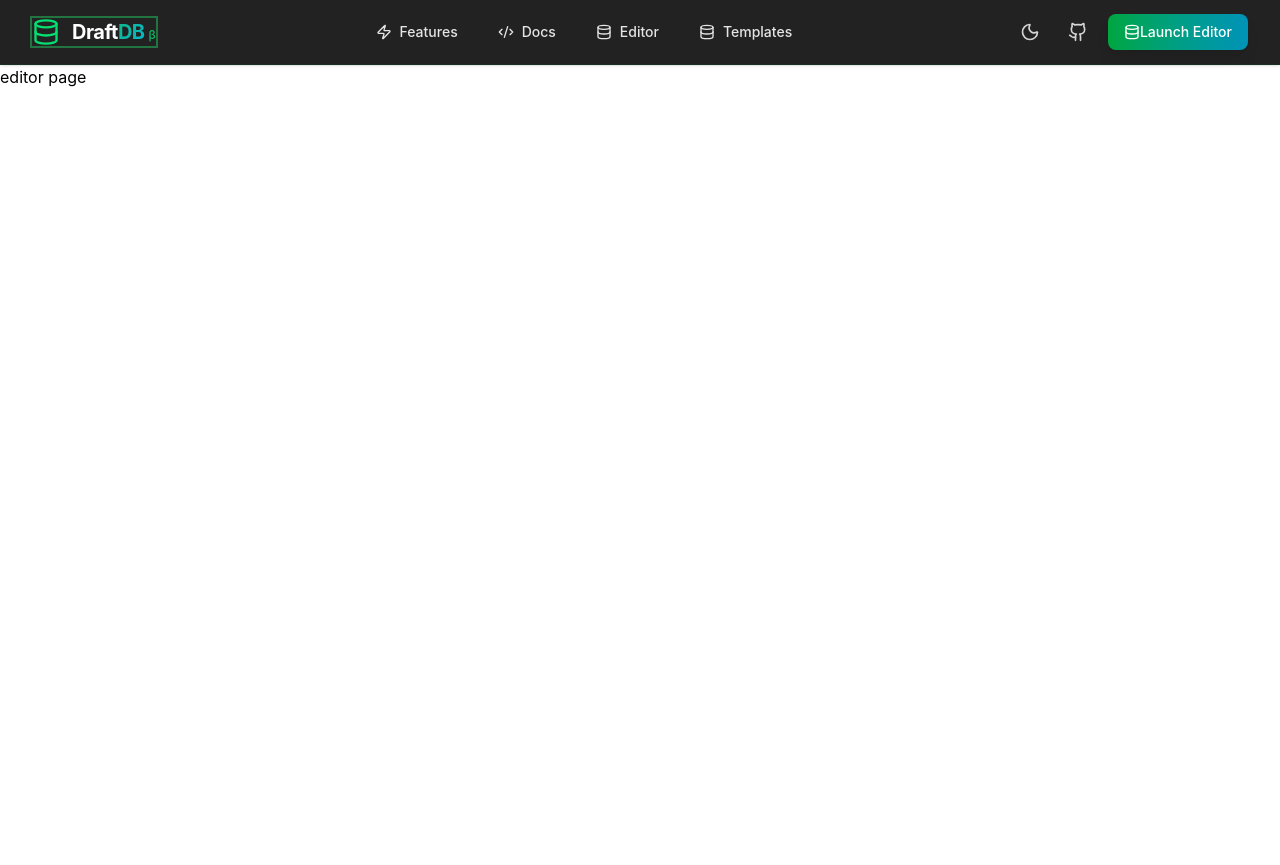
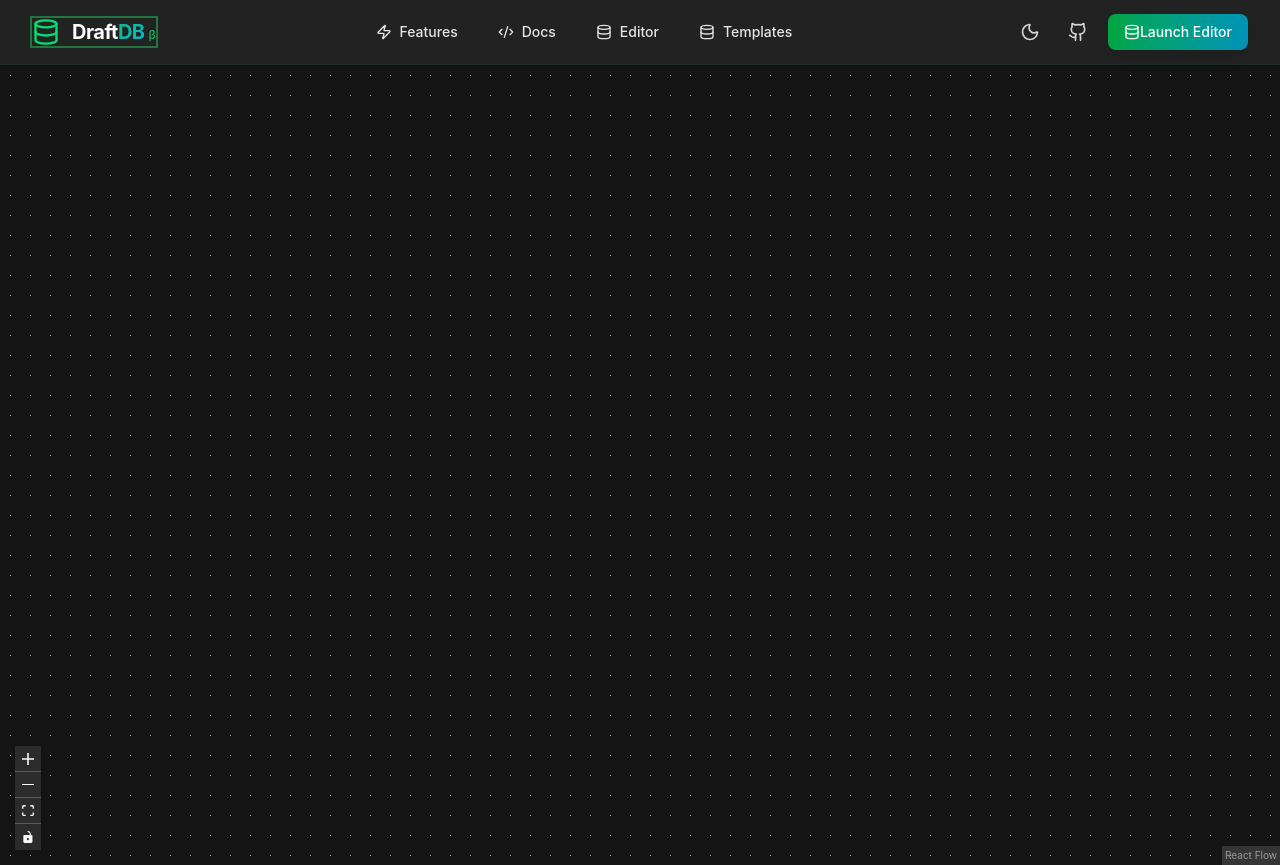
Before and after one commit to nguyentansinh123/DraftDB, a React app in the folder frontend/: page /editor in a window 1280 px wide. Before the commit the page ends 800 px from the top, so only its background shows below. Built offline with nearby package versions, Linux system fonts and the light colour scheme; the HTML template or start-up script is replaced by a standard one.

Commit message:
Resolved Issue #2

```diff
--- a/frontend/package.json
+++ b/frontend/package.json
@@ -13,6 +13,7 @@
   },
   "dependencies": {
     "@tailwindcss/vite": "^4.2.1",
+    "@xyflow/react": "^12.10.1",
     "clsx": "^2.1.1",
     "lucide-react": "^0.576.0",
     "react": "^19.2.0",
--- /dev/null
+++ b/frontend/src/components/Canvas.tsx
@@ -0,0 +1,26 @@
+import {
+  ReactFlow,
+  Background,
+  Controls,
+  BackgroundVariant,
+} from "@xyflow/react";
+import "@xyflow/react/dist/style.css";
+import { useTheme } from "../hooks/useTheme";
+
+const Canvas = () => {
+  const { theme, setTheme } = useTheme();
+
+  return (
+    <div style={{ width: "100vw", height: "100vh" }}>
+      <ReactFlow fitView colorMode={theme == "dark" ? "dark" : "light"}>
+        <Background
+          color={theme == "light" ? "#1A1717" : "#ccc"}
+          variant={BackgroundVariant.Dots}
+        />
+        <Controls />
+      </ReactFlow>
+    </div>
+  );
+};
+
+export default Canvas;
--- a/frontend/src/components/Navbar.tsx
+++ b/frontend/src/components/Navbar.tsx
@@ -1,25 +1,34 @@
 import { useState } from "react";
 import { Sun, Moon, Github, Database, Menu, X, Zap, Code2 } from "lucide-react";
 import { clsx } from "clsx";
-import { components, createButtonClass, createNavLinkClass } from "../styles/components";
+import {
+  components,
+  createButtonClass,
+  createNavLinkClass,
+} from "../styles/components";
 import "../styles/navbar.css";
 import { useTheme } from "../hooks/useTheme";
+import { Link } from "react-router-dom";
 
 const navLinks = [
   { label: "Features", href: "#features", icon: <Zap className="w-4 h-4" /> },
   { label: "Docs", href: "#docs", icon: <Code2 className="w-4 h-4" /> },
   { label: "Editor", href: "#editor", icon: <Database className="w-4 h-4" /> },
-  { label: "Templates", href: "#templates", icon: <Database className="w-4 h-4" /> },
+  {
+    label: "Templates",
+    href: "#templates",
+    icon: <Database className="w-4 h-4" />,
+  },
 ];
 
 export default function Navbar() {
-  const { theme, setTheme } = useTheme()
+  const { theme, setTheme } = useTheme();
 
   const [menuOpen, setMenuOpen] = useState(false);
 
   const toggleTheme = () => {
-    setTheme(theme === "dark" ? "light" : "dark")
-  }
+    setTheme(theme === "dark" ? "light" : "dark");
+  };
 
   return (
     <header className={components.container.header}>
@@ -35,7 +44,8 @@ export default function Navbar() {
           </div>
           <div className="flex items-baseline">
             <span className="font-bold text-xl tracking-tight text-neutral-900 dark:text-white">
-              Draft</span>
+              Draft
+            </span>
             <span className="font-bold text-xl tracking-tight gradient-text">
               DB
             </span>
@@ -64,9 +74,13 @@ export default function Navbar() {
           <button
             onClick={toggleTheme}
             aria-label="Toggle theme"
-            className={`${createButtonClass('ghost', 'icon')} cursor-pointer`}
+            className={`${createButtonClass("ghost", "icon")} cursor-pointer`}
           >
-            {theme === 'light' ? <Sun className="w-5 h-5" /> : <Moon className="w-5 h-5" />}
+            {theme === "light" ? (
+              <Sun className="w-5 h-5" />
+            ) : (
+              <Moon className="w-5 h-5" />
+            )}
           </button>
 
           {/* GitHub */}
@@ -75,34 +89,34 @@ export default function Navbar() {
             target="_blank"
             rel="noopener noreferrer"
             aria-label="GitHub"
-            className={createButtonClass('ghost', 'icon')}
+            className={createButtonClass("ghost", "icon")}
           >
             <Github className="w-5 h-5" />
           </a>
 
           {/* CTA with more unique styling */}
-          <a
-            href="#editor"
-            className={createButtonClass('primary')}
-          >
+          <Link to="/editor" className={createButtonClass("primary")}>
             <Database className="w-4 h-4" />
             Launch Editor
-          </a>
+          </Link>
 
           {/* Hamburger — mobile only */}
           <button
             onClick={() => setMenuOpen((o) => !o)}
             aria-label="Toggle menu"
-            className={clsx(createButtonClass('ghost', 'icon'), "lg:hidden")}
+            className={clsx(createButtonClass("ghost", "icon"), "lg:hidden")}
           >
-            {menuOpen ? <X className="w-5 h-5" /> : <Menu className="w-5 h-5" />}
+            {menuOpen ? (
+              <X className="w-5 h-5" />
+            ) : (
+              <Menu className="w-5 h-5" />
+            )}
           </button>
         </div>
       </nav>
 
       {/* Mobile menu with enhanced styling */}
-      {
-        menuOpen && (
+      {menuOpen && (
         <div className={components.container.mobileMenu}>
           <div className="flex flex-col gap-2">
             {navLinks.map(({ label, href, icon }) => (
@@ -110,7 +124,7 @@ export default function Navbar() {
                 key={label}
                 href={href}
                 onClick={() => setMenuOpen(false)}
-                  className={createNavLinkClass('mobile')}
+                className={createNavLinkClass("mobile")}
               >
                 <span className="group-hover:scale-110 transition-transform">
                   {icon}
@@ -121,15 +135,17 @@ export default function Navbar() {
             <a
               href="#editor"
               onClick={() => setMenuOpen(false)}
-                className={clsx(createButtonClass('primary'), "mt-3 justify-center")}
+              className={clsx(
+                createButtonClass("primary"),
+                "mt-3 justify-center",
+              )}
             >
               <Database className="w-4 h-4" />
               Launch Editor
             </a>
           </div>
         </div>
-        )
-      }
-    </header >
+      )}
+    </header>
   );
 }
--- a/frontend/src/pages/Editor.tsx
+++ b/frontend/src/pages/Editor.tsx
@@ -1,5 +1,11 @@
+import Canvas from "../components/Canvas";
+
 const Editor = () => {
-  return <div>editor page</div>;
+  return (
+    <div>
+      <Canvas />
+    </div>
+  );
 };
 
 export default Editor;
```
Also changed, not shown: 1 other file (tests, documents, lock files or other folders). Lines whose indentation alone changed are shown as unchanged.
